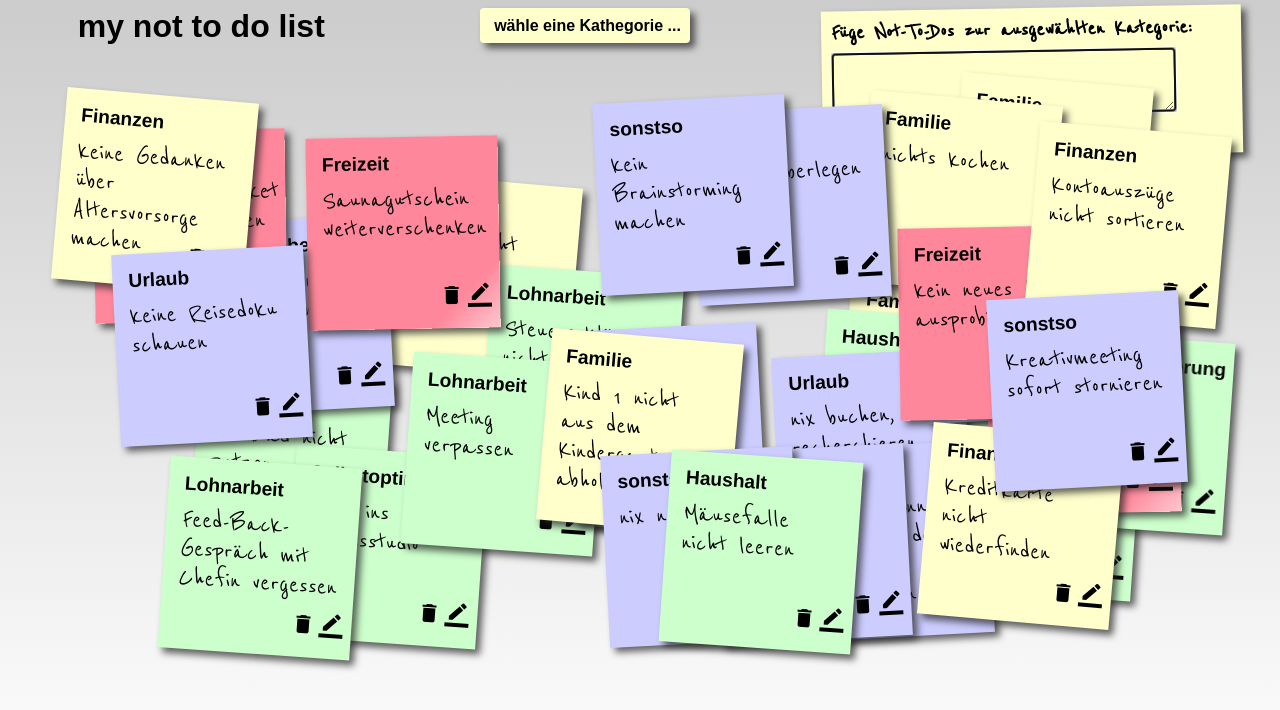
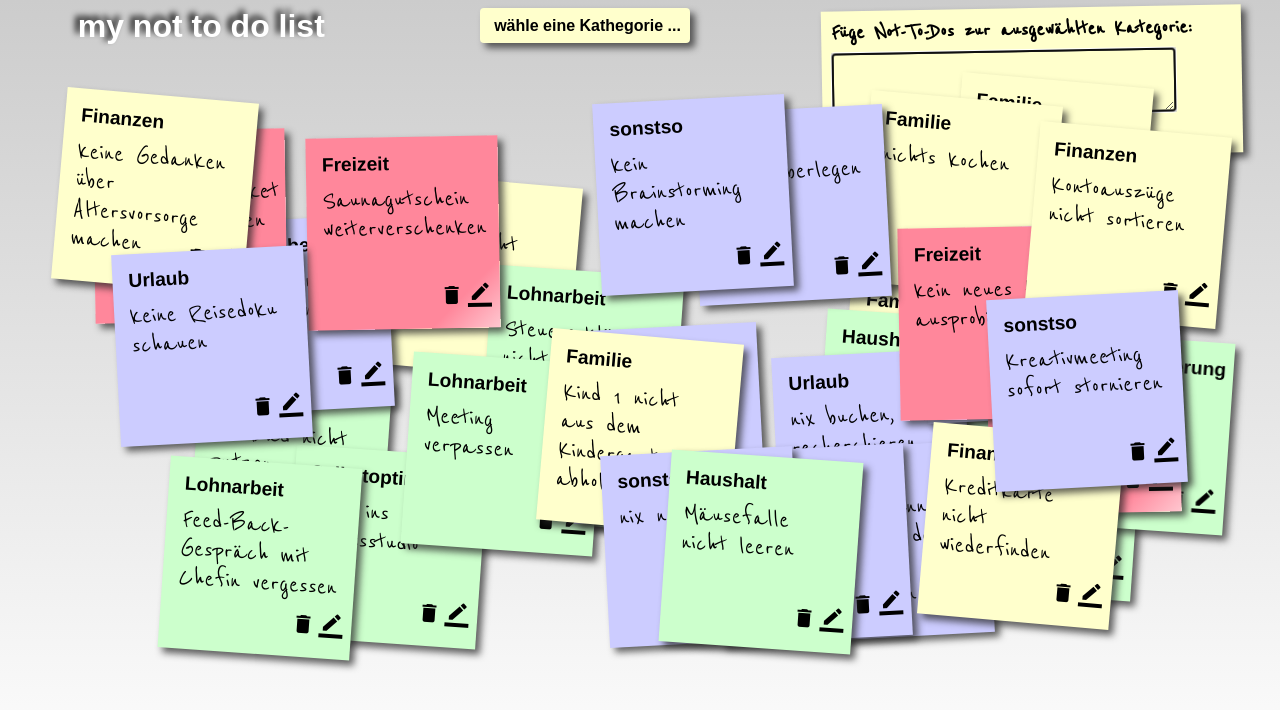
Before and after one commit to AnneQuinkenstein/list, a React (Create React App) app: page / in a window 1280 px wide. Shown: the top 710 px of the page. Built offline with nearby package versions, Linux system fonts and the light colour scheme.

Commit message:
changed title css

```diff
--- a/src/App.css
+++ b/src/App.css
@@ -26,6 +26,8 @@ body > div .App {
 .title {
   text-align: center;
   margin: 1vh auto;
+  text-shadow: -4px -4px 6px black;
+  color: white;
 }
 
 .tasksList {
@@ -220,11 +222,13 @@ body > div .App {
   border-radius: 4px;
   -webkit-box-shadow: 5px 5px 7px rgba(33, 33, 33, 0.7);
           box-shadow: 5px 5px 7px rgba(33, 33, 33, 0.7);
-  width: 'min-content';
+  width: "min-content";
   color: black;
   -webkit-appearance: none;
-     -moz-appearance: none;
-          appearance: none;
+  -moz-appearance: none;
+  -ms-appearance: none;
+  -o-appearance: none;
+  appearance: none;
 }
 
 .titleGroup .addTask {
--- a/src/App.scss
+++ b/src/App.scss
@@ -23,6 +23,8 @@ body {
 .title {
   text-align: center;
   margin: 1vh auto;
+  text-shadow: -4px -4px 6px black;
+  color: white;
 }
 
 .tasksList {
@@ -122,7 +124,7 @@ body {
   justify-content: space-between;
   width: 60vw;
   @media (max-width: 767px) {
-   width: 100vw;
+    width: 100vw;
   }
   .postit-title {
     height: 35px;
@@ -154,13 +156,13 @@ body {
     border: none;
     border-radius: 4px;
     box-shadow: 5px 5px 7px rgba(33, 33, 33, 0.7);
-    width: 'min-content';
+    width: "min-content";
     color: black;
-    // -webkit-appearance: none;
-    // -moz-appearance: none;
-    // -ms-appearance: none;
-    // -o-appearance: none;
-  appearance: none;
+    -webkit-appearance: none;
+    -moz-appearance: none;
+    -ms-appearance: none;
+    -o-appearance: none;
+    appearance: none;
   }
   .addTask {
     padding: 10px;
@@ -225,9 +227,8 @@ body {
 }
 
 .select {
-	position: relative;
+  position: relative;
 }
-
 
 select::-ms-expand {
   display: none;
```
Also changed, not shown: 1 other file (tests, documents, lock files or other folders).
